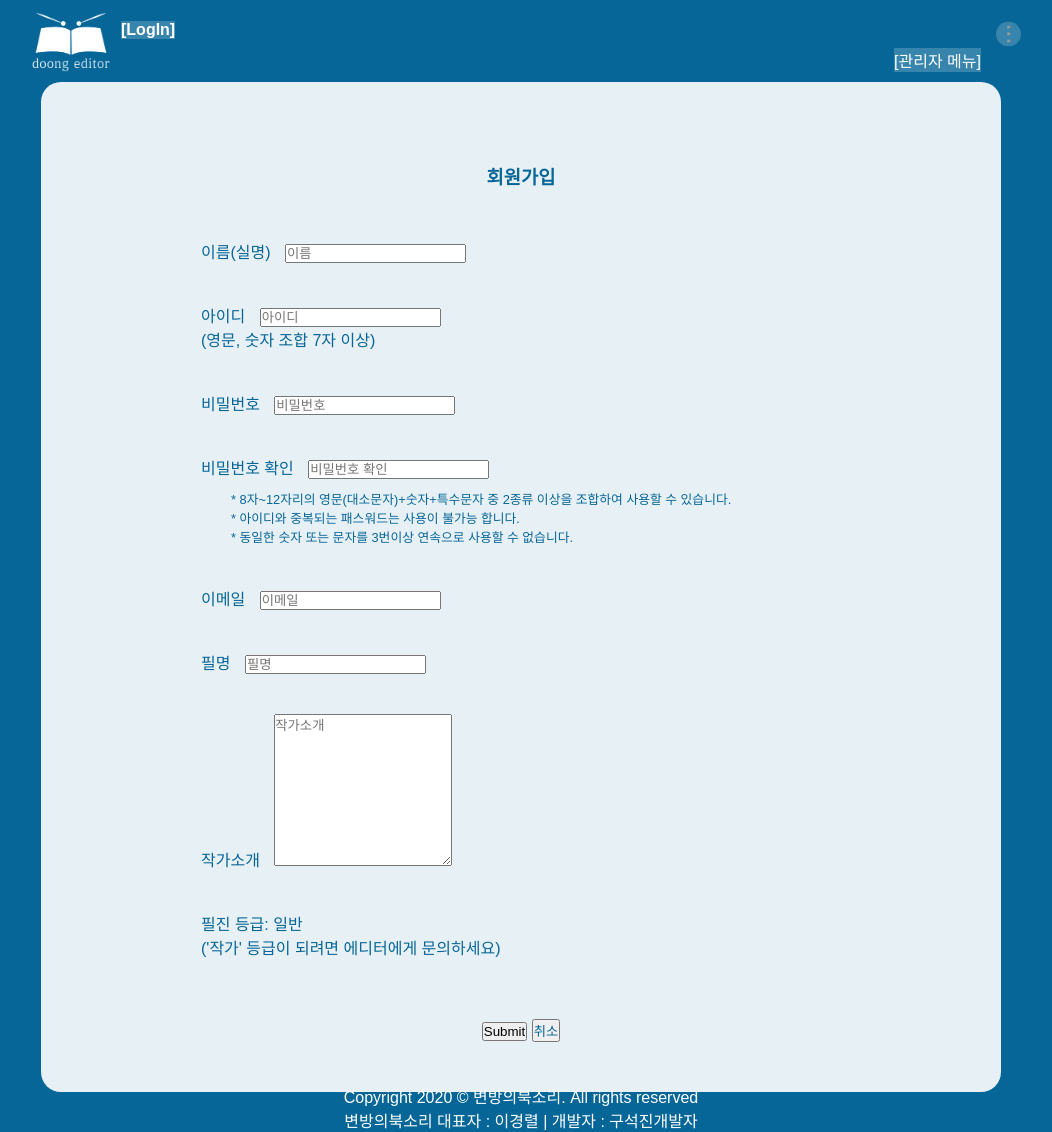
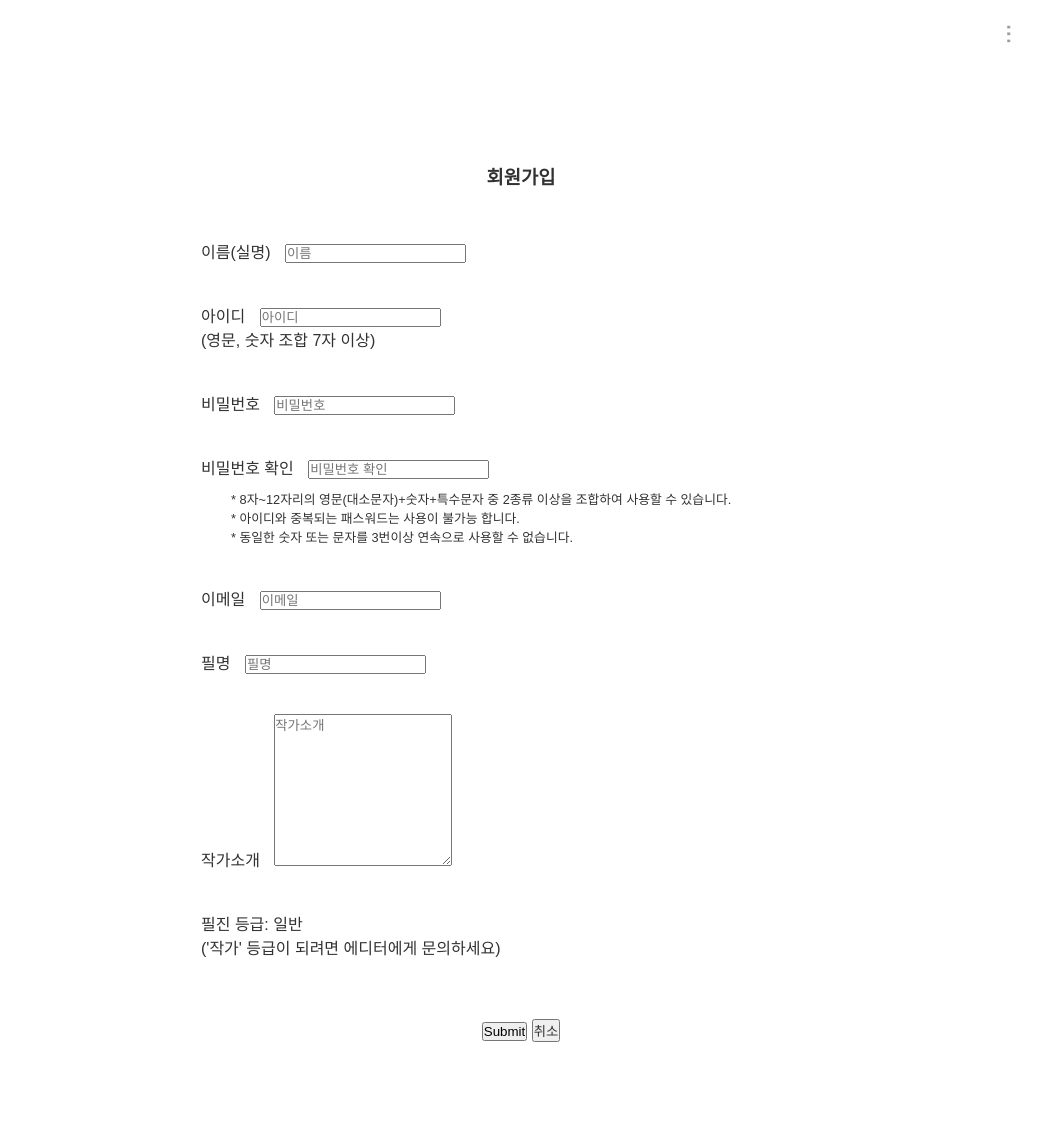
Before and after one commit to fatihohn/doongdoong, a PHP site: page /admin_create_user.php in a window 1280 px wide. Shown: the whole page, without its empty margins (119-1171 px from the left). Run offline with PHP 8.4, Linux system fonts and the light colour scheme; data that the repository does not hold is empty; some web fonts are replaced.

Commit message:
admin color set

```diff
--- a/static/css/admin_style.css
+++ b/static/css/admin_style.css
@@ -1,5 +1,5 @@
 body {
-    background-color: rgb(6, 102, 152);
+    /* background-color: rgb(6, 102, 152); */
     /* background-color: rgb(0, 55, 107); */
     width: 100%;
     color: white;
@@ -113,7 +113,8 @@
     min-height: 20px;
     margin: 0 10px;
     padding: 5px 10px;
-    border-bottom: 1px solid rgba(6, 102, 152, 0.2);
+    /* border-bottom: 1px solid rgba(6, 102, 152, 0.2); */
+    border-bottom: 1px solid rgba(50, 50, 50, 0.2);
     /* border-bottom: 1px solid rgba(0, 55, 107, 0.2); */
 }
 
@@ -137,7 +138,8 @@
 }
 
 .view_wrap .view_wrap_line .contEditor {
-    color: rgb(6, 102, 152);
+    /* color: rgb(6, 102, 152); */
+    color: rgb(50, 50, 50);
     /* color: rgb(0, 55, 107); */
     /* max-width: 596px; */
     max-width: 640px;
@@ -175,7 +177,8 @@
 }
 
 .view_wrap .view_wrap_line .admin_table {
-    color: rgb(6, 102, 152);
+    /* color: rgb(6, 102, 152); */
+    color: rgb(50, 50, 50);
     /* color: rgb(0, 55, 107); */
     /* max-width: 596px; */
     max-width: 640px;
@@ -206,7 +209,8 @@
 .zin_table tr,
 .thumbs_table tr,
 .noti_table tr {
-    border-bottom: 1px solid rgba(6, 102, 152, 0.2);
+    /* border-bottom: 1px solid rgba(6, 102, 152, 0.2); */
+    border-bottom: 1px solid rgba(50, 50, 50, 0.2);
     /* border-bottom: 1px solid rgba(0, 55, 107, 0.2); */
     /* padding-bottom: 10px; */
 }
@@ -384,7 +388,8 @@
 }
 
 .createForm a {
-    color: rgb(6, 102, 152);
+    /* color: rgb(6, 102, 152); */
+    color: rgb(50, 50, 50);
     /* color: rgb(0, 55, 107); */
 }
 
```
